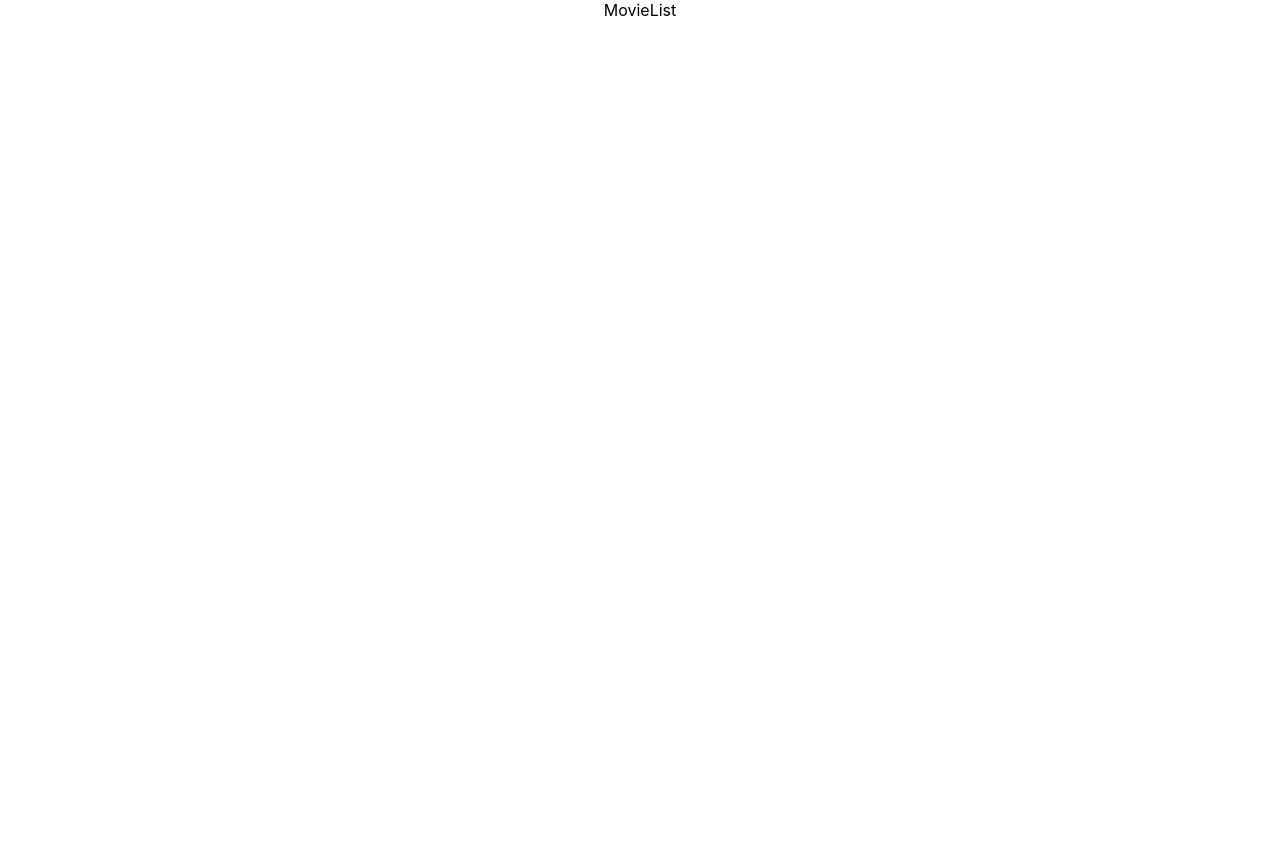
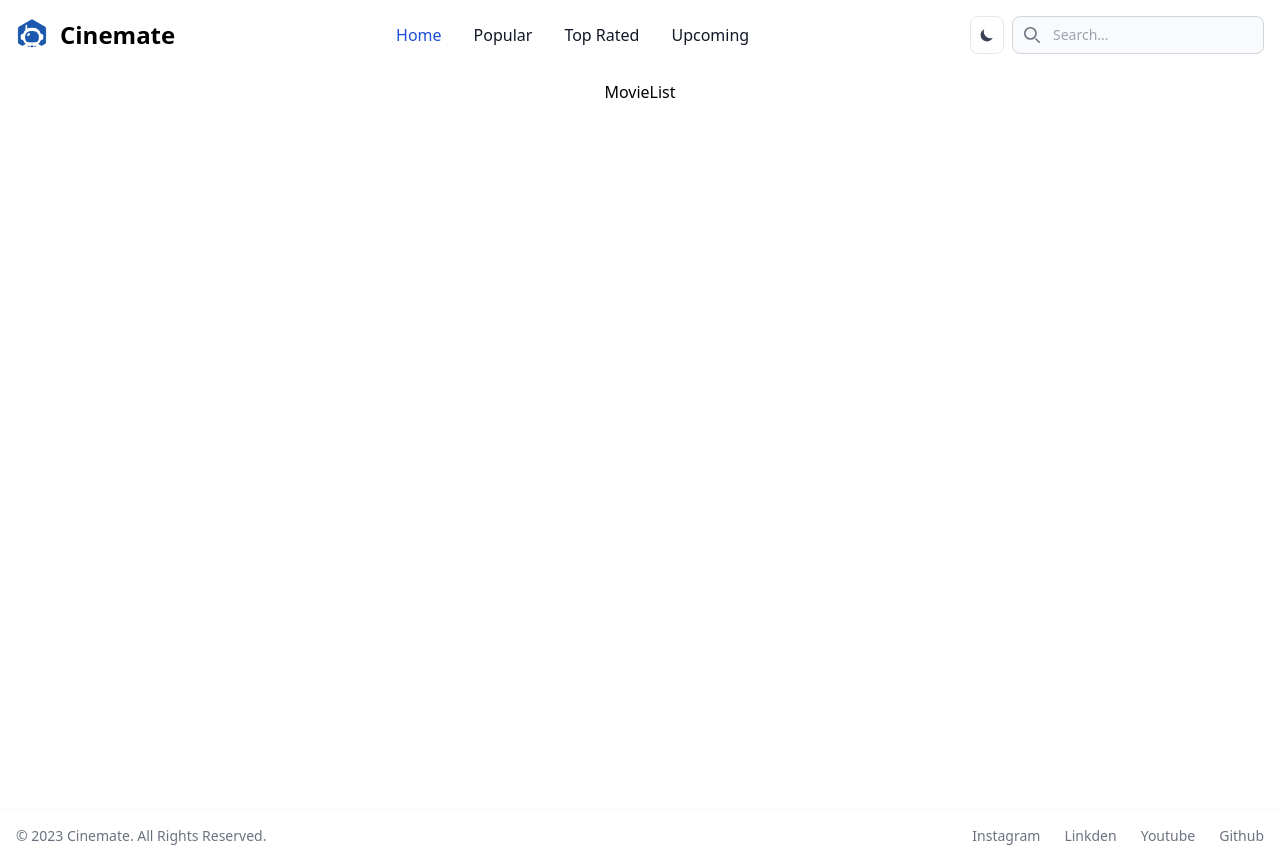
Before and after one commit to Kamal2509/Cinemate, a React (Create React App) app: page / in a window 1280 px wide. Before the commit the page ends 800 px from the top, so only its background shows below. Built offline with nearby package versions, Linux system fonts and the light colour scheme.

Commit message:
complete header and footer

```diff
--- a/public/index.html
+++ b/public/index.html
@@ -1,5 +1,5 @@
 <!DOCTYPE html>
-<html lang="en">
+<html lang="en" >
   <head>
     <meta charset="utf-8" />
     <link rel="icon" href="%PUBLIC_URL%/favicon.ico" />
@@ -15,6 +15,7 @@
       user's mobile device or desktop. See https://developers.google.com/web/fundamentals/web-app-manifest/
     -->
     <link rel="manifest" href="%PUBLIC_URL%/manifest.json" />
+    <!-- <script src="https://cdn.tailwindcss.com"></script> -->
     <!--
       Notice the use of %PUBLIC_URL% in the tags above.
       It will be replaced with the URL of the `public` folder during the build.
--- a/src/App.js
+++ b/src/App.js
@@ -1,10 +1,13 @@
 import { AllRoutes } from './routes/AllRoutes';
 import './App.css';
+import { Header,Footer } from './components/index';
 
 function App() {
   return (
     <div className="App">
-         <AllRoutes/>
+      <Header/>
+    <AllRoutes/>
+    <Footer/>
     </div>
   );
 }
--- a/src/components/Footer.js
+++ b/src/components/Footer.js
@@ -1,5 +1,29 @@
+import { NavLink } from "react-router-dom";
 export const Footer = () => {
   return (
-    <footer>Footer</footer>
+    <footer>
+
+      <footer className="bg-white shadow dark:bg-gray-800 ">
+        <div className="w-full mx-auto max-w-screen-xl p-4 md:flex md:items-center md:justify-between">
+          <span className="text-sm text-gray-500 sm:text-center dark:text-gray-400">© 2023 <NavLink to="https://flowbite.com/" className="hover:underline">Cinemate</NavLink>. All Rights Reserved.
+          </span>
+          <ul className="flex flex-wrap justify-center mt-0 text-sm font-medium text-gray-500 dark:text-gray-400  sm:mt-0">
+            <li>
+              <NavLink to="#" className="mr-4 hover:underline md:mr-6 ">Instagram</NavLink>
+            </li>
+            <li>
+              <NavLink to="#" className="mr-4 hover:underline md:mr-6">Linkden</NavLink>
+            </li>
+            <li>
+              <NavLink to="#" className="mr-4 hover:underline md:mr-6">Youtube</NavLink>
+            </li>
+            <li>
+              <NavLink to="#" className="hover:underline">Github</NavLink>
+            </li>
+          </ul>
+        </div>
+      </footer>
+
+    </footer>
   )
 }
--- a/src/components/Header.js
+++ b/src/components/Header.js
@@ -1,5 +1,92 @@
+import { NavLink, useNavigate } from "react-router-dom";
+import Logo from "../assets/logo.png";
+import { useState } from "react";
+import { useEffect } from "react";
+
 export const Header = () => {
+  const Activeclass = "block py-2 pl-3 pr-4 text-white bg-blue-700 rounded md:bg-transparent md:text-blue-700 md:p-0 md:dark:text-blue-500";
+  const inActiveclass = "block py-2 pl-3 pr-4 text-gray-900 rounded hover:bg-gray-100 md:hover:bg-transparent md:hover:text-blue-700 md:p-0 md:dark:hover:text-blue-500 dark:text-white dark:hover:bg-gray-700 dark:hover:text-white md:dark:hover:bg-transparent dark:border-gray-700";
+  const [hidden, sethidden] = useState(true);
+  const [darkMode, setDarkMode] = useState( JSON.parse(localStorage.getItem("darkMode")) || false);
+  const navigate = useNavigate();
+
+  useEffect(() => {
+    localStorage.setItem("darkMode", JSON.stringify(darkMode));
+
+    if(darkMode){
+      document.documentElement.classList.add('dark');
+    } else {
+      document.documentElement.classList.remove('dark');
+    }
+  }, [darkMode]);
+
   return (
-    <header>Header</header>
+    <header>
+
+      <nav className="bg-white border-gray-200 dark:bg-gray-900">
+        <div className="max-w-screen-xl flex flex-wrap items-center justify-between mx-auto p-4">
+          <NavLink to="/" className="flex items-center">
+            <img src={Logo} className="h-8 mr-3" alt="Cinemate Logo" />
+            <span className="self-center text-2xl font-semibold whitespace-nowrap dark:text-white">Cinemate</span>
+          </NavLink>
+
+          <div id="mobile-nav" className="flex md:order-2">
+          <button onClick={() => setDarkMode(!darkMode)} data-tooltip-target="navbar-search-example-toggle-dark-mode-tooltip" type="button" data-toggle-dark="light" className="flex items-center p-2 mr-2 text-xs font-medium text-gray-700 bg-white rounded-lg border border-gray-200 toggle-dark-state-example hover:bg-gray-100 hover:text-blue-700 focus:z-10 focus:ring-2 focus:ring-gray-300 dark:focus:ring-gray-500 dark:bg-gray-800 focus:outline-none dark:text-gray-400 dark:border-gray-600 dark:hover:text-white dark:hover:bg-gray-700">
+            { darkMode ? (<svg aria-hidden="true" data-toggle-icon="sun" className="w-4 h-4" fill="currentColor" viewBox="0 0 20 20" xmlns="http://www.w3.org/2000/svg"><path d="M10 2a1 1 0 011 1v1a1 1 0 11-2 0V3a1 1 0 011-1zm4 8a4 4 0 11-8 0 4 4 0 018 0zm-.464 4.95l.707.707a1 1 0 001.414-1.414l-.707-.707a1 1 0 00-1.414 1.414zm2.12-10.607a1 1 0 010 1.414l-.706.707a1 1 0 11-1.414-1.414l.707-.707a1 1 0 011.414 0zM17 11a1 1 0 100-2h-1a1 1 0 100 2h1zm-7 4a1 1 0 011 1v1a1 1 0 11-2 0v-1a1 1 0 011-1zM5.05 6.464A1 1 0 106.465 5.05l-.708-.707a1 1 0 00-1.414 1.414l.707.707zm1.414 8.486l-.707.707a1 1 0 01-1.414-1.414l.707-.707a1 1 0 011.414 1.414zM4 11a1 1 0 100-2H3a1 1 0 000 2h1z" fillRule="evenodd" clipRule="evenodd"></path></svg>) : (<svg aria-hidden="true" data-toggle-icon="moon" className="w-4 h-4" fill="currentColor" viewBox="0 0 20 20" xmlns="http://www.w3.org/2000/svg"><path d="M17.293 13.293A8 8 0 016.707 2.707a8.001 8.001 0 1010.586 10.586z"></path></svg>) }
+          </button>
+
+            <button onClick={() => sethidden(!hidden)} type="button" data-collapse-toggle="navbar-search" aria-controls="navbar-search" aria-expanded="false" className="md:hidden text-gray-500 dark:text-gray-400 hover:bg-gray-100 dark:hover:bg-gray-700 focus:outline-none focus:ring-4 focus:ring-gray-200 dark:focus:ring-gray-700 rounded-lg text-sm p-2.5 mr-1" >
+              <svg className="w-5 h-5" aria-hidden="true" xmlns="http://www.w3.org/2000/svg" fill="none" viewBox="0 0 20 20">
+                <path stroke="currentColor" strokeLinecap="round" strokeLinejoin="round" strokeWidth="2" d="m19 19-4-4m0-7A7 7 0 1 1 1 8a7 7 0 0 1 14 0Z" />
+              </svg>
+              <span className="sr-only">Search</span>
+            </button>
+            <div className="relative hidden md:block">
+              <div className="absolute inset-y-0 left-0 flex items-center pl-3 pointer-events-none">
+                <svg className="w-4 h-4 text-gray-500 dark:text-gray-400" aria-hidden="true" xmlns="http://www.w3.org/2000/svg" fill="none" viewBox="0 0 20 20">
+                  <path stroke="currentColor" strokeLinecap="round" strokeLinejoin="round" strokeWidth="2" d="m19 19-4-4m0-7A7 7 0 1 1 1 8a7 7 0 0 1 14 0Z" />
+                </svg>
+                <span className="sr-only">Search icon</span>
+              </div>
+              <input type="text" id="search-navbar" className="block w-full p-2 pl-10 text-sm text-gray-900 border border-gray-300 rounded-lg bg-gray-50 focus:ring-blue-500 focus:border-blue-500 dark:bg-gray-700 dark:border-gray-600 dark:placeholder-gray-400 dark:text-white dark:focus:ring-blue-500 dark:focus:border-blue-500" placeholder="Search..." autoComplete="off" />
+            </div>
+            <button onClick={() => sethidden(!hidden)} data-collapse-toggle="navbar-search" type="button" className="inline-flex items-center p-2 w-10 h-10 justify-center text-sm text-gray-500 rounded-lg md:hidden hover:bg-gray-100 focus:outline-none focus:ring-2 focus:ring-gray-200 dark:text-gray-400 dark:hover:bg-gray-700 dark:focus:ring-gray-600" aria-controls="navbar-search" aria-expanded="false">
+              <span className="sr-only">Open main menu</span>
+              <svg className="w-5 h-5" aria-hidden="true" xmlns="http://www.w3.org/2000/svg" fill="none" viewBox="0 0 17 14">
+                <path stroke="currentColor" strokeLinecap="round" strokeLinejoin="round" strokeWidth="2" d="M1 1h15M1 7h15M1 13h15" />
+              </svg>
+            </button>
+          </div>
+
+          <div id="nav-links" className={`${hidden ? "hidden" : ""} items-center justify-between w-full md:flex md:w-auto md:order-1`} >
+            <div className="relative mt-3 md:hidden">
+              <div className="absolute inset-y-0 left-0 flex items-center pl-3 pointer-events-none">
+                <svg className="w-4 h-4 text-gray-500 dark:text-gray-400" aria-hidden="true" xmlns="http://www.w3.org/2000/svg" fill="none" viewBox="0 0 20 20">
+                  <path stroke="currentColor" strokeLinecap="round" strokeLinejoin="round" strokeWidth="2" d="m19 19-4-4m0-7A7 7 0 1 1 1 8a7 7 0 0 1 14 0Z" />
+                </svg>
+              </div>
+              <input type="text" id="search-navbar" className="block w-full p-2 pl-10 text-sm text-gray-900 border border-gray-300 rounded-lg bg-gray-50 focus:ring-blue-500 focus:border-blue-500 dark:bg-gray-700 dark:border-gray-600 dark:placeholder-gray-400 dark:text-white dark:focus:ring-blue-500 dark:focus:border-blue-500" placeholder="Search..." autoComplete="off" />
+            </div>
+
+            <ul className="flex flex-col p-4 md:p-0 mt-4 font-medium border border-gray-100 rounded-lg bg-gray-50 md:flex-row md:space-x-8 md:mt-0 md:border-0 md:bg-white dark:bg-gray-800 md:dark:bg-gray-900 dark:border-gray-700">
+              <li>
+                <NavLink to="/" className={({ isActive }) => isActive ? Activeclass : inActiveclass} end>Home</NavLink>
+              </li>
+              <li>
+                <NavLink to='movies/popular' className={({ isActive }) => isActive ? Activeclass : inActiveclass}>Popular</NavLink>
+              </li>
+              <li>
+                <NavLink to='movies/top' className={({ isActive }) => isActive ? Activeclass : inActiveclass}>Top Rated</NavLink>
+              </li>
+              <li>
+                <NavLink to='movies/upcoming' className={({ isActive }) => isActive ? Activeclass : inActiveclass}>Upcoming</NavLink>
+              </li>
+            </ul>
+          </div>
+
+        </div>
+      </nav>
+
+    </header>
   )
 }
--- a/src/index.css
+++ b/src/index.css
@@ -1,13 +1,10 @@
-body {
-  margin: 0;
-  font-family: -apple-system, BlinkMacSystemFont, 'Segoe UI', 'Roboto', 'Oxygen',
-    'Ubuntu', 'Cantarell', 'Fira Sans', 'Droid Sans', 'Helvetica Neue',
-    sans-serif;
-  -webkit-font-smoothing: antialiased;
-  -moz-osx-font-smoothing: grayscale;
+@tailwind base;
+@tailwind components;
+@tailwind utilities;
+
+main{
+    max-width: 1280px;
+    padding: auto;
+    min-height: 90vh;
+    margin: 10px;
 }
-
-code {
-  font-family: source-code-pro, Menlo, Monaco, Consolas, 'Courier New',
-    monospace;
-}
--- a/src/pages/MovieDetail.js
+++ b/src/pages/MovieDetail.js
@@ -1,4 +1,3 @@
-
 export const MovieDetail = () => {
   return (
     <main>MovieDetail</main>
--- a/src/pages/MovieList.js
+++ b/src/pages/MovieList.js
@@ -1,5 +1,9 @@
 export const MovieList = () => {
-    return (
-      <main>MovieList</main>
-    )
-  }
+  return (
+    <main >
+      <div >
+        MovieList
+      </div>
+    </main>
+  )
+}
--- /dev/null
+++ b/tailwind.config.js
@@ -0,0 +1,10 @@
+/** @type {import('tailwindcss').Config} */
+module.exports = {
+  darkMode: 'class',
+  content: [ "./src/**/*.{js,jsx,ts,tsx}",
+],
+  theme: {
+    extend: {},
+  },
+  plugins: [],
+}
```
Also changed, not shown: package.json (+6 -1 lines), src/pages/PageNotFound.js (+4 -4 lines), src/Information.txt (added), src/assets/logo.png (added), 1 other file (tests, documents, lock files or other folders).
